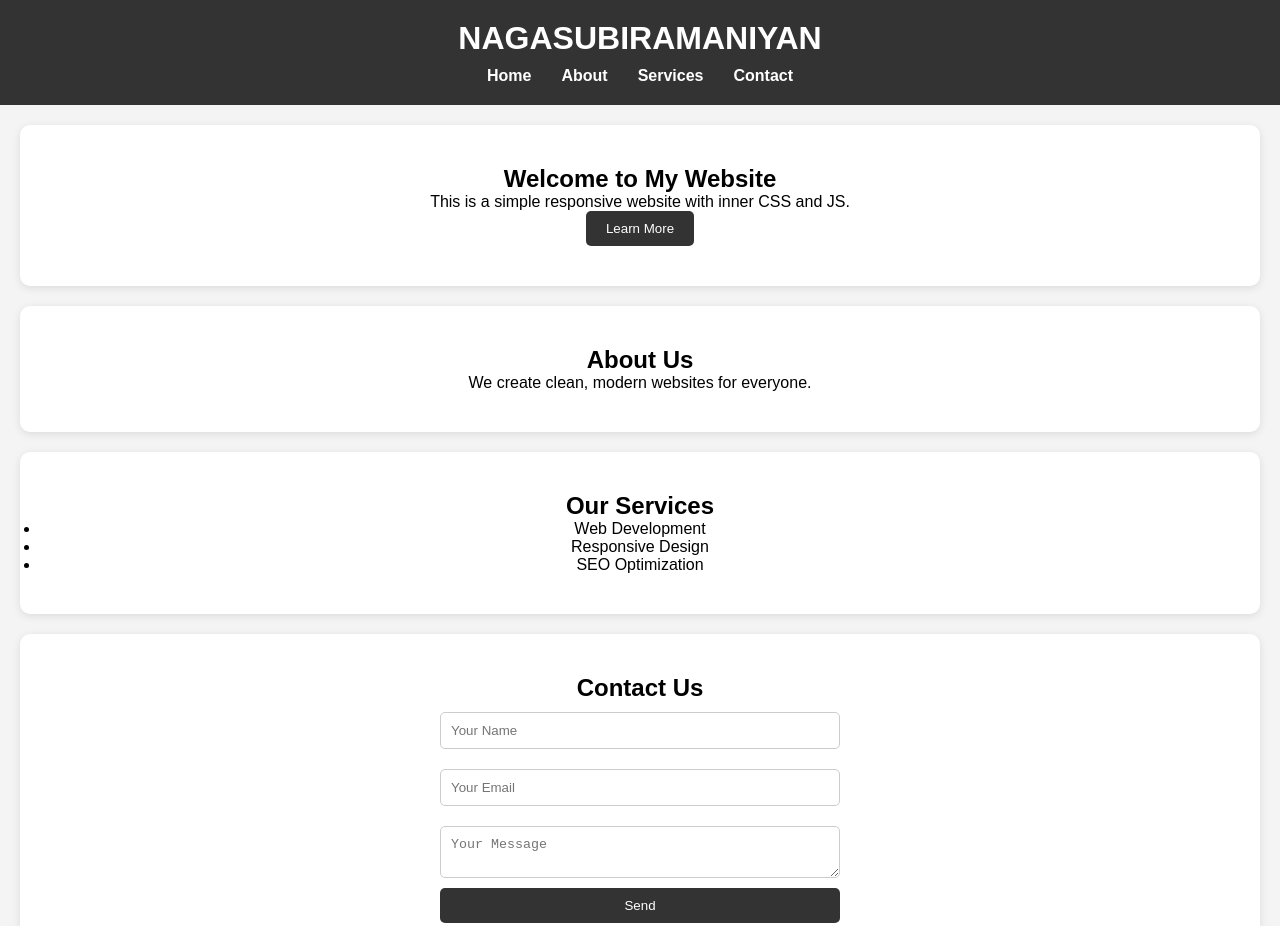
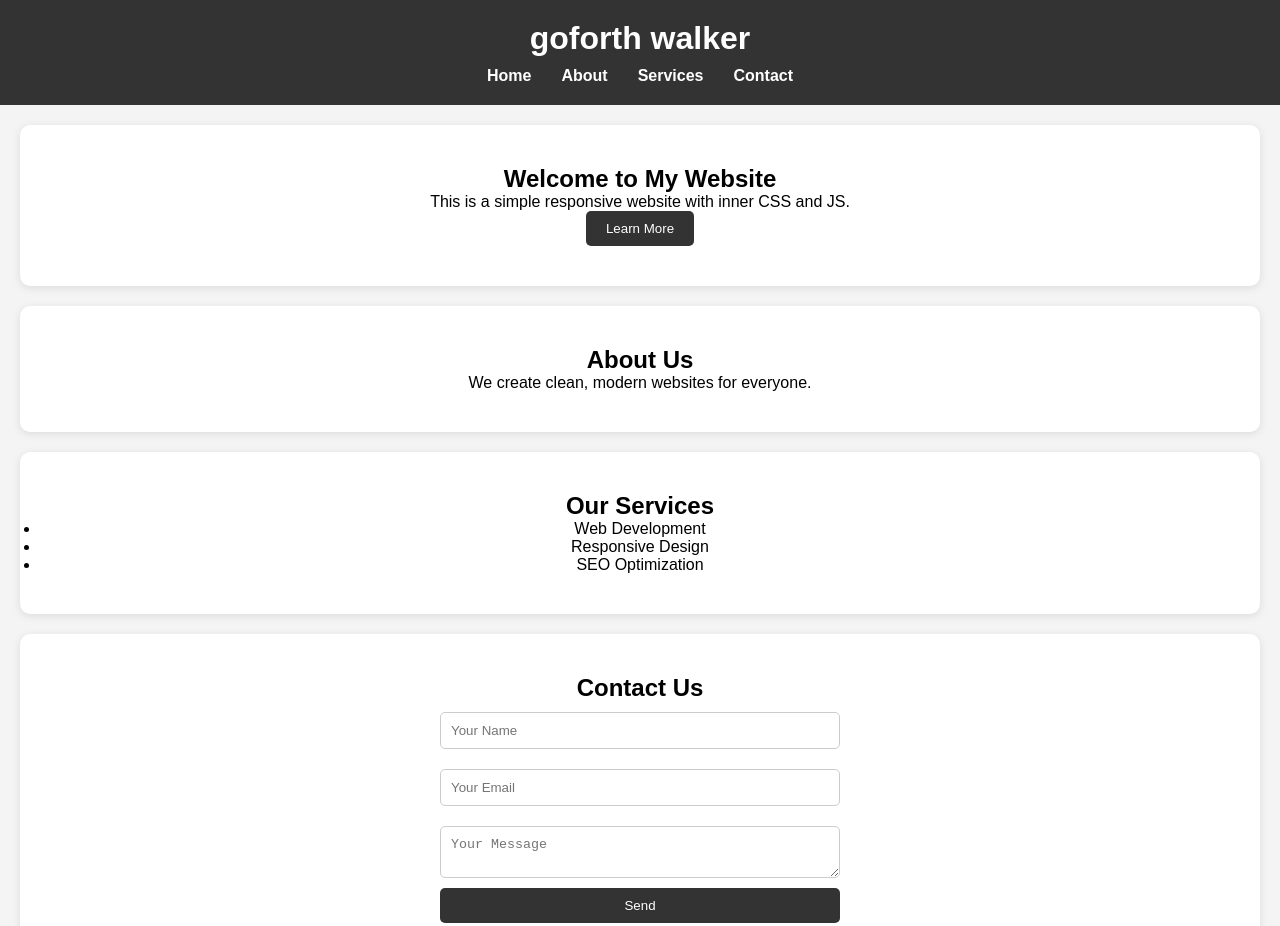
Before and after one commit to 23ECE094/nagas, a plain HTML site: page index.html in a window 1280 px wide. Shown: the top 926 px of the page. Drawn offline with Linux system fonts and the light colour scheme.

Commit message:
Update index.html

```diff
--- a/index.html
+++ b/index.html
@@ -92,7 +92,7 @@
 <body>
 
     <header>
-        <h1>NAGASUBIRAMANIYAN</h1>
+        <h1>goforth walker</h1>
         <nav>
             <ul>
                 <li><a href="#home">Home</a></li>
```
